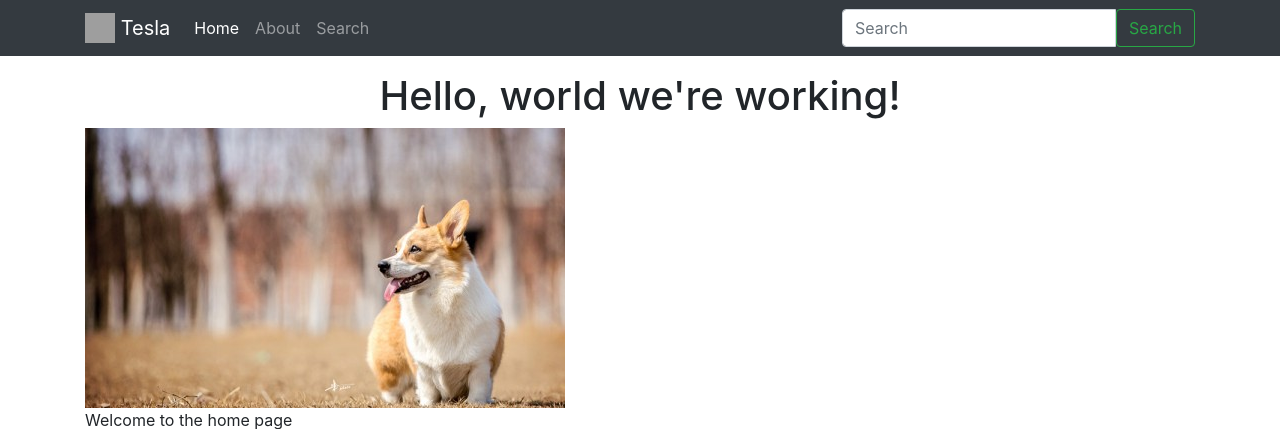
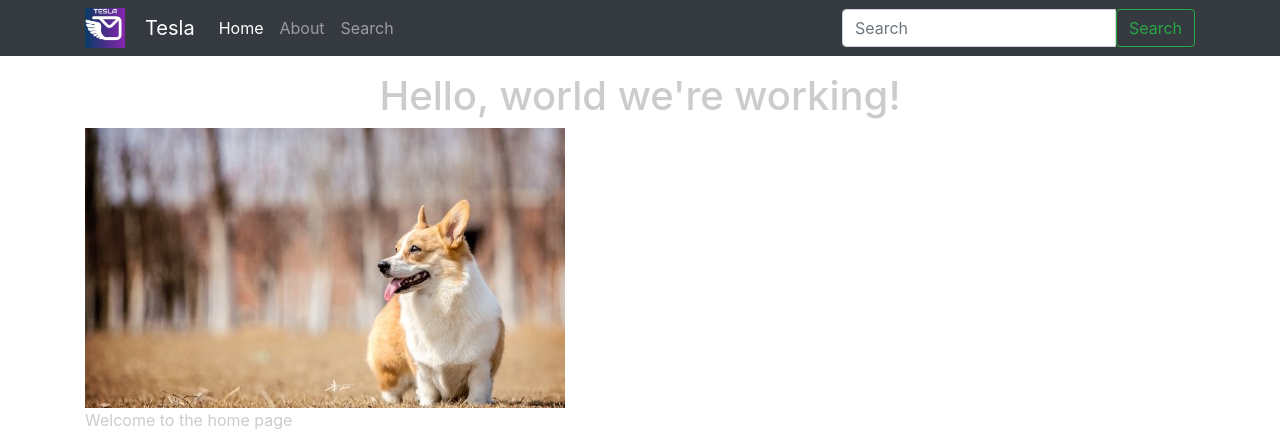
Before and after one commit to letheyue/TESLA-twitter-suspension-learning, a Django app: page / in a window 1280 px wide. Shown: the top 429 px of the page. Run offline with Django 3.2, Linux system fonts and the light colour scheme; parts of the project's set-up code (start-up, migrations or seed data) failed here and were passed over; some libraries are stand-ins or nearby versions; grey boxes are pictures that could not be loaded.

Commit message:
logo change

```diff
--- a/src/static_my_proj/css/main.css
+++ b/src/static_my_proj/css/main.css
@@ -1,3 +1,7 @@
 body {
 	color: #ccc;
 }
+
+.name {
+  margin-left: 20px;
+}
--- a/src/templates/base/css.html
+++ b/src/templates/base/css.html
@@ -10,4 +10,7 @@
 <link rel="stylesheet" href="https://cdnjs.cloudflare.com/ajax/libs/jquery-confirm/3.3.0/jquery-confirm.min.css">
 
 <!-- Custom Stripe Styling -->
-<link rel="stylesheet" href="{% static 'css/stripe-custom-style.css' %}"
+<link rel="stylesheet" href="{% static 'css/stripe-custom-style.css' %}">
+
+<!-- Self-defined Styling -->
+<link rel="stylesheet" href="{% static 'css/main.css' %}">
--- a/src/templates/base/navbar.html
+++ b/src/templates/base/navbar.html
@@ -1,12 +1,13 @@
 {% url 'home' as home_url %}
 {% url 'about' as about_url %}
+{% load static %}
 
 <nav class="navbar navbar-expand-lg navbar-dark bg-dark mb-3">
 	<div class="container">
-	  <a class="navbar-brand" href="{{ home_url }}">
-    <img src="//getbootstrap.com/assets/brand/bootstrap-solid.svg" width="30" height="30" class="d-inline-block align-top" alt="">
-    {% if brand_name %} {{brand_name }} {% else %} Tesla {% endif %}
-  </a>
+		<img src="{% static 'img/logo.jpg' %}"  width="40" height="40" class="d-inline-block align-top" alt="">
+	  <a class="navbar-brand name" href="{{ home_url }}">
+    	{% if brand_name %} {{brand_name }} {% else %} Tesla {% endif %}
+  	</a>
 
 	  <button class="navbar-toggler" type="button" data-toggle="collapse" data-target="#navbarSupportedContent" aria-controls="navbarSupportedContent" aria-expanded="false" aria-label="Toggle navigation">
 	    <span class="navbar-toggler-icon"></span>
```
Also changed, not shown: src/static_my_proj/css/stripe-custom-style.css (line endings or trailing spaces), src/static_my_proj/img/logo.jpg (added), 1 other file.
